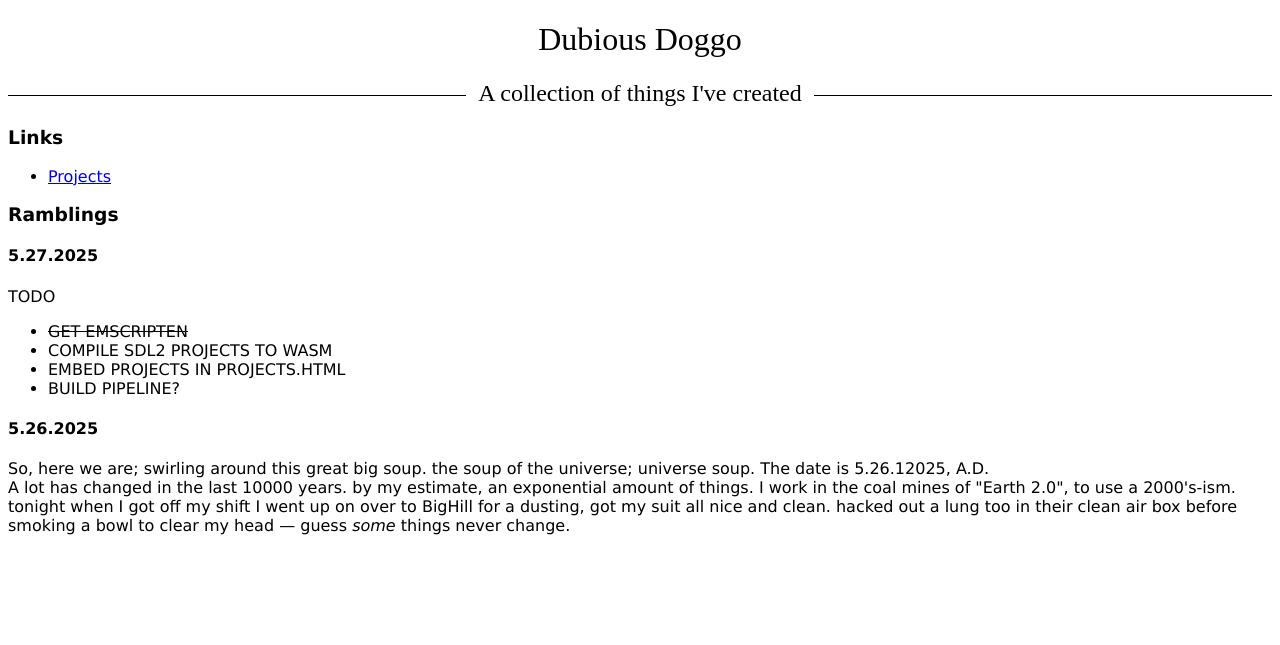
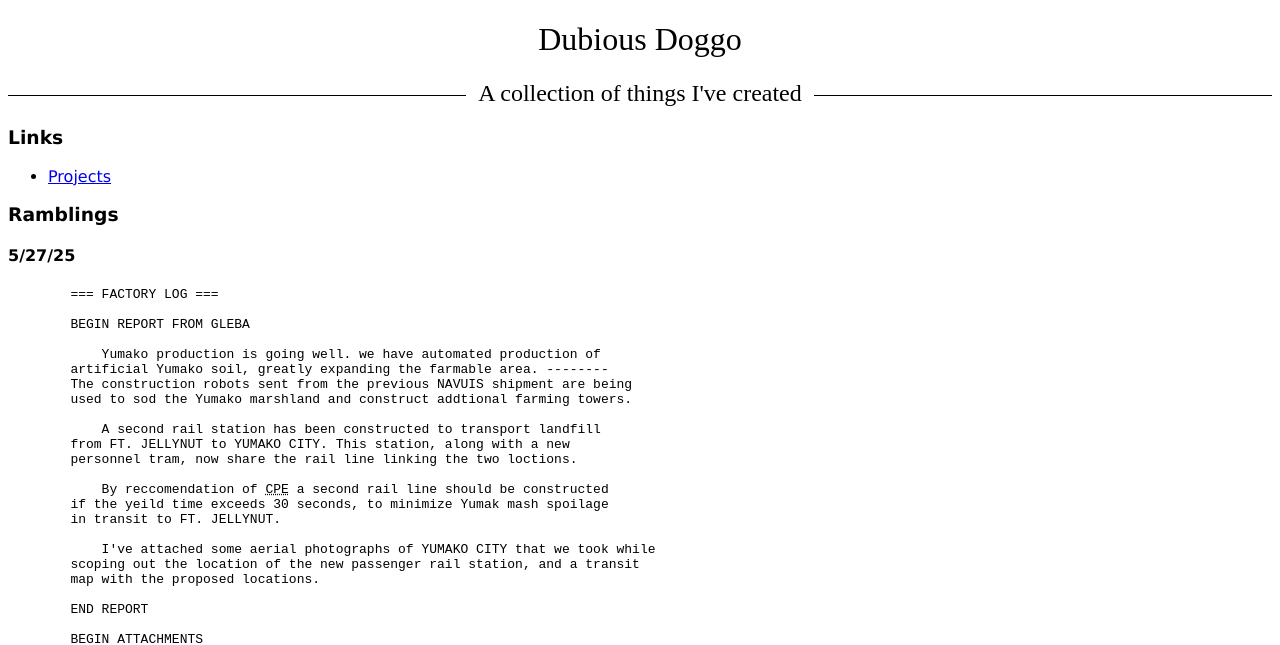
Before and after one commit to DubiousDoggo/DubiousDoggo.github.io, a plain HTML site: page index.html in a window 1280 px wide. Shown: the top 645 px of the page. Drawn offline with Linux system fonts and the light colour scheme; a web font is replaced by a local one.

Commit message:
GLEBA REPORT

```diff
--- a/index.html
+++ b/index.html
@@ -16,21 +16,49 @@
     <h3>Links</h3>
     <ul>
         <li><a href="./projects.html">Projects</a></li>
+        <!--<li><a href="">Kattis</a></li>-->
     </ul>
 
     <h3>Ramblings</h3>
 
-    <h4>5.27.2025</h4>
-    <p>
-        TODO
-        <ul>
-            <li><s>GET EMSCRIPTEN</s></li>
-            <li>COMPILE SDL2 PROJECTS TO WASM</li>
-            <li>EMBED PROJECTS IN PROJECTS.HTML</li>
-            <li>BUILD PIPELINE?</li>
-        </ul>
+    <h4>5/27/25</h4>
+    <div class="report">
+        <pre>
+        === FACTORY LOG ===
 
-    </p>
+        BEGIN REPORT FROM GLEBA
+
+            Yumako production is going well. we have automated production of
+        artificial Yumako soil, greatly expanding the farmable area. --------
+        The construction robots sent from the previous NAVUIS shipment are being
+        used to sod the Yumako marshland and construct addtional farming towers.
+
+            A second rail station has been constructed to transport landfill
+        from FT. JELLYNUT to YUMAKO CITY. This station, along with a new
+        personnel tram, now share the rail line linking the two loctions.
+
+            By reccomendation of <abbr title="Cheif Puppy of Engineering">CPE</abbr> a second rail line should be constructed
+        if the yeild time exceeds 30 seconds, to minimize Yumak mash spoilage
+        in transit to FT. JELLYNUT.
+
+            I've attached some aerial photographs of YUMAKO CITY that we took while
+        scoping out the location of the new passenger rail station, and a transit
+        map with the proposed locations.
+
+        END REPORT
+
+        BEGIN ATTACHMENTS
+
+        <img src="images/yumako-city-1.jpg" width="500" />
+        <img src="images/yumako-city-2.jpg" width="500" />
+        <img src="images/transit-map.jpg" width="500" />
+
+        END ATTACHMENTS
+
+        END TRANSMISSION
+    </pre>
+    </div>
+    <hr>
 
     <h4>5.26.2025</h4>
     <p>
--- a/styles.css
+++ b/styles.css
@@ -2,17 +2,22 @@
     font-family: "Verdana", "Geneva", "Tahoma", sans-serif;
 }
 
+pre, pre * {
+    font-family: monospace;
+}
+
 h1, h2 {
     text-align: center;
-    font-family: "Coral Pixels", serif;
+    font-family: "Coral Pixels", serif; /* delicious crusty font */
     font-weight: 400;
     font-style: normal;
 }
 
+
+/* give h2 a horizontal bar */
 h2 {
     overflow: hidden;
 }
-
 h2::before,
 h2::after {
     background-color: black;
@@ -23,12 +28,10 @@ h2::after {
     vertical-align: middle;
     width: 50%;
 }
-
 h2::before {
     right: 0.5em;
     margin-left: -50%;
 }
-
 h2::after {
     left: 0.5em;
     margin-right: -50%;
```
Also changed, not shown: projects.html (+10 -1 lines), images/transit-map.jpg (added), 2 other files.
